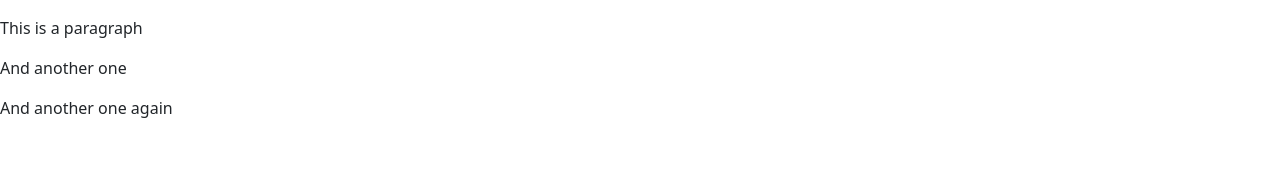
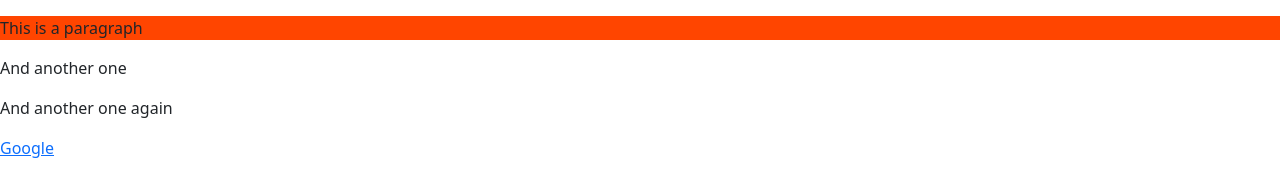
Before and after one commit to tamakachi/Studies, a plain HTML site: page index.html in a window 1280 px wide. Drawn offline with nearby package versions, Linux system fonts and the light colour scheme.

Commit message:
DOM and HTML attributes

```diff
--- a/index.html
+++ b/index.html
@@ -17,6 +17,7 @@
             <p class="para">This is a paragraph</p>
             <p id="test">And another one</p>
             <p>And another one again</p>
+            <a href="https://www.google.com">Google</a>
     </div>
 
 
--- a/script.js
+++ b/script.js
@@ -391,3 +391,37 @@
 
 // const paragraphs = document.querySelectorAll("p")
 // paragraphs.forEach(paragraph => {console.log(paragraph)})
+
+// Query by ID, returns a single element
+
+// const paragraphId = document.getElementById("test")
+// paragraphId.innerHTML="Test successful"
+
+// innerText is prefferable when possible
+
+// const paragraphId = document.getElementById("test")
+// paragraphId.innerText="Test successful"
+
+// The problem with QuerySelector all is that it does not function like an array
+
+// It is possible to append to innerHTML and innerText with += instead of completely over righting the data
+
+// const para = document.querySelector("p")
+// para.innerText += " this string has been added onto the paragraph using query selector and .innerText +="
+
+// Getting and setting HTML and CSS attributes like class, ID, href etc...
+
+
+// Getting attribute
+// const anchor = document.querySelector("a")
+// console.log(anchor.getAttribute("href"))
+
+// Setting an attribute
+
+// const anchor = document.querySelector("a")
+// anchor.setAttribute("href", "https://www.bing.com")
+// anchor.innerText="Bing"
+
+// Most likely use will be assigning a class
+const para = document.querySelector("p")
+para.setAttribute("class","error")
--- a/style.css
+++ b/style.css
@@ -0,0 +1 @@
+.error{background-color: orangered;}
```
